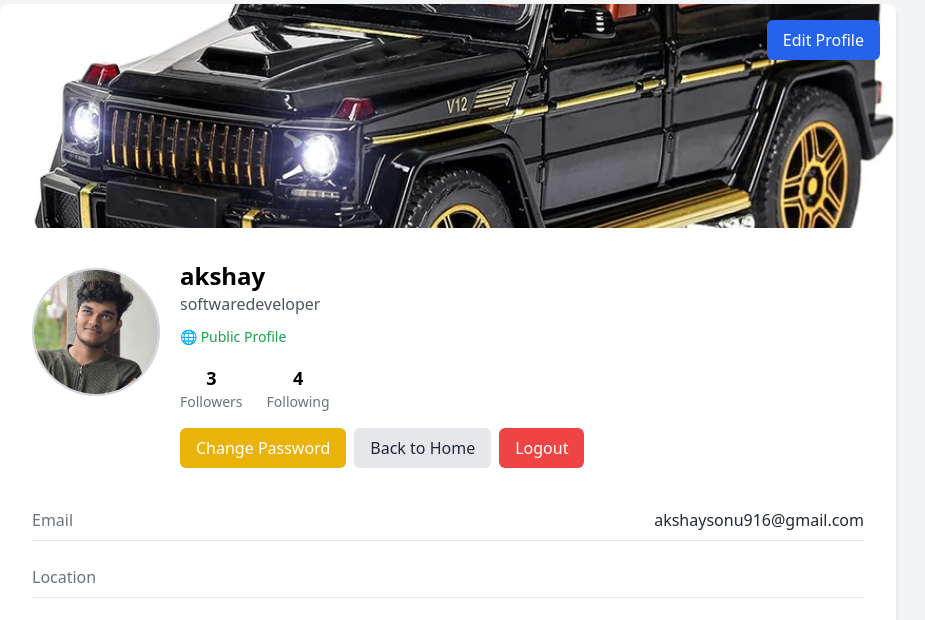
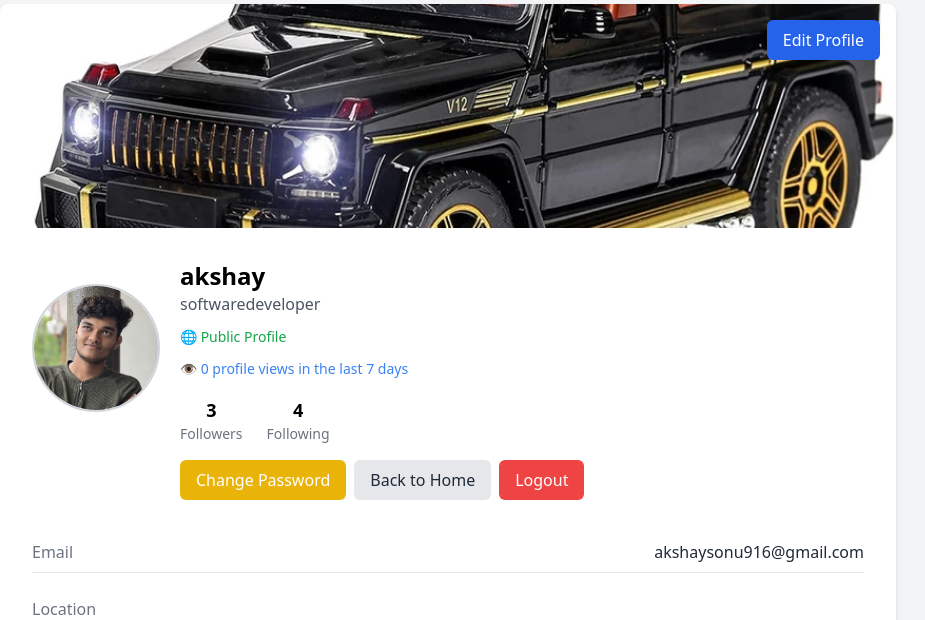
Before and after one commit to Akshaysonu916/Social-Media, a Django app: page /profile/ in a window 1280 px wide. Shown: the part 128-748 px from the top of the page, without its empty margins (192-1117 px from the left). Run offline with Django 5.2, Linux system fonts and the light colour scheme; a user stored in the database is signed in; data comes from the database, SQL or seed files in the repository; both versions use the stored data as it was after the commit; some libraries are stand-ins or nearby versions.

Commit message:
16th commit

```diff
--- a/myapp/models.py
+++ b/myapp/models.py
@@ -162,3 +162,14 @@ class Event(models.Model):
         if self.image and hasattr(self.image, 'url'):
             return self.image.url
         return 'https://via.placeholder.com/400x250?text=Event'
+
+
+
+#profile model
+class ProfileView(models.Model):
+    viewer = models.ForeignKey(User, related_name='viewed_profiles', on_delete=models.CASCADE)
+    viewed_user = models.ForeignKey(User, related_name='profile_views', on_delete=models.CASCADE)
+    timestamp = models.DateTimeField(auto_now_add=True)
+
+    def __str__(self):
+        return f"{self.viewer.username} viewed {self.viewed_user.username}"
--- a/myapp/urls.py
+++ b/myapp/urls.py
@@ -13,7 +13,7 @@ urlpatterns = [
 
     # Home view
     path('', views.home_view, name='home'),
-    path('profile/', views.profile, name='profile'),
+    # path('profile/', views.profile, name='profile'),
     path('notifications/', views.notifications, name='notifications'),
     path('search/', views.search_view, name='search'),
     path('friends/', views.friends_view, name='friends'),
@@ -21,6 +21,12 @@ urlpatterns = [
     path('groups/', views.groups_view, name='groups'),
     path('watch/', views.watch_view, name='watch'),
     path('memories/', views.memories_view, name='memories'),
+
+
+
+    # profile URLs
+    path('profile/', views.profile, name='profile'),
+    path('profile/<str:username>/', views.profile, name='user_profile'),
 
 
 
--- a/myapp/views.py
+++ b/myapp/views.py
@@ -15,6 +15,7 @@ from django.views.decorators.http import require_POST
 from django.core.paginator import Paginator
 import logging
 from django.db.models import Count, IntegerField, ExpressionWrapper, F
+from django.utils.timezone import now
 
 # Create your views here.
 
@@ -100,11 +101,27 @@ def logout_view(request):
 
 
 @login_required
-def profile(request):
-    profile_user = request.user  # Current logged-in user
+def profile(request, username=None):
+    # View either own profile or someone else's
+    if username:
+        profile_user = get_object_or_404(User, username=username)
+    else:
+        profile_user = request.user
 
-    if request.method == 'POST':
-        # Handle profile update
+    # 🔍 Track profile view (avoid self-viewing and duplicate within 24h)
+    if request.user != profile_user:
+        time_threshold = now() - timedelta(hours=24)
+        already_viewed = ProfileView.objects.filter(
+            viewer=request.user,
+            viewed_user=profile_user,
+            timestamp__gte=time_threshold
+        ).exists()
+
+        if not already_viewed:
+            ProfileView.objects.create(viewer=request.user, viewed_user=profile_user)
+
+    # 🧠 Handle profile update (only if own profile)
+    if request.method == 'POST' and request.user == profile_user:
         full_name = request.POST.get('name', '')
         if full_name:
             parts = full_name.strip().split(' ', 1)
@@ -115,33 +132,37 @@ def profile(request):
         profile_user.location = request.POST.get('location', profile_user.location)
         profile_user.bio = request.POST.get('bio', profile_user.bio)
 
-        # ✅ Handle profile picture upload
         if 'profile_picture' in request.FILES:
             profile_user.profile_picture = request.FILES['profile_picture']
 
-        # ✅ Handle cover photo upload
         if 'cover_photo' in request.FILES:
             profile_user.cover_photo = request.FILES['cover_photo']
 
-        # ✅ Handle Public/Private profile toggle
         is_public = request.POST.get('is_public')
         profile_user.is_public = True if is_public == 'on' else False
 
         profile_user.save()
         return redirect('profile')
 
-    # Followers and following count
+    # 📊 Followers and following count
     followers_count = Follow.objects.filter(following=profile_user).count()
     following_count = Follow.objects.filter(follower=profile_user).count()
 
-    # Recent posts (latest 6)
+    # 🖼️ Recent posts
     recent_posts = Post.objects.filter(user=profile_user).order_by('-created_at')[:6]
+
+    # 👀 Recent profile views (last 7 days)
+    recent_views_count = ProfileView.objects.filter(
+        viewed_user=profile_user,
+        timestamp__gte=now() - timedelta(days=7)
+    ).count()
 
     context = {
         'profile_user': profile_user,
         'followers_count': followers_count,
         'following_count': following_count,
         'recent_posts': recent_posts,
+        'recent_views_count': recent_views_count,
     }
 
     return render(request, 'profile.html', context)
--- a/templates/profile.html
+++ b/templates/profile.html
@@ -12,7 +12,10 @@
         {% else %}
             <div class="flex items-center justify-center w-full h-full text-gray-500">No Cover Photo</div>
         {% endif %}
+
+        {% if request.user == profile_user %}
         <button id="edit-profile-btn" class="absolute top-4 right-4 px-4 py-2 bg-blue-600 text-white rounded-md font-medium">Edit Profile</button>
+        {% endif %}
     </div>
 
     <div class="p-8">
@@ -41,6 +44,13 @@
                     {% endif %}
                 </div>
 
+                <!-- 👀 Profile Views (only show to self) -->
+                {% if request.user == profile_user %}
+                <div class="mt-2">
+                    <span class="text-blue-500 text-sm">👁️ {{ recent_views_count }} profile views in the last 7 days</span>
+                </div>
+                {% endif %}
+
                 <!-- Followers & Following -->
                 <div class="flex gap-6 mt-4">
                     <a href="{% url 'follower_list' profile_user.username %}" class="text-center hover:underline">
@@ -53,12 +63,14 @@
                     </a>
                 </div>
 
+                {% if request.user == profile_user %}
                 <!-- Action Buttons -->
                 <div class="mt-4 flex flex-wrap gap-2">
                     <a href="{% url 'change_password' %}" class="px-4 py-2 bg-yellow-500 text-white rounded-md font-medium">Change Password</a>
                     <a href="{% url 'home' %}" class="px-4 py-2 bg-gray-200 text-gray-800 rounded-md font-medium">Back to Home</a>
                     <a href="{% url 'logout' %}" class="px-4 py-2 bg-red-500 text-white rounded-md font-medium">Logout</a>
                 </div>
+                {% endif %}
             </div>
         </div>
 
@@ -82,44 +94,36 @@
             </div>
         </div>
 
-        <!-- Edit Form (hidden by default) -->
+        {% if request.user == profile_user %}
+        <!-- Edit Form (only show to owner) -->
         <div id="edit-form" class="hidden mt-8">
             <h3 class="text-xl font-semibold mb-4">Edit Profile</h3>
             <form method="POST" enctype="multipart/form-data">
                 {% csrf_token %}
-
-                <!-- Cover Photo Upload -->
                 <div class="flex justify-between py-2">
                     <div class="font-medium text-gray-500">Cover Photo</div>
                     <input type="file" name="cover_photo" accept="image/*" class="border rounded p-1">
                 </div>
-
                 <div class="flex justify-between py-2">
                     <div class="font-medium text-gray-500">Profile Picture</div>
                     <input type="file" name="profile_picture" accept="image/*" class="border rounded p-1">
                 </div>
-
                 <div class="flex justify-between py-2">
                     <div class="font-medium text-gray-500">Name</div>
                     <input type="text" name="name" value="{{ profile_user.get_full_name|default:profile_user.username }}" class="border rounded p-1 w-64">
                 </div>
-
                 <div class="flex justify-between py-2">
                     <div class="font-medium text-gray-500">Email</div>
                     <input type="email" name="email" value="{{ profile_user.email }}" class="border rounded p-1 w-64">
                 </div>
-
                 <div class="flex justify-between py-2">
                     <div class="font-medium text-gray-500">Location</div>
                     <input type="text" name="location" value="{{ profile_user.location }}" class="border rounded p-1 w-64">
                 </div>
-
                 <div class="flex justify-between py-2">
                     <div class="font-medium text-gray-500">Bio</div>
                     <textarea name="bio" class="border rounded p-1 w-64 h-24">{{ profile_user.bio }}</textarea>
                 </div>
-
-                <!-- Visibility -->
                 <div class="flex justify-between py-2">
                     <div class="font-medium text-gray-500">Profile Visibility</div>
                     <label class="flex items-center space-x-2">
@@ -127,13 +131,13 @@
                         <span class="text-sm">Public Profile</span>
                     </label>
                 </div>
-
                 <div class="mt-4 flex gap-2">
                     <button type="submit" class="px-4 py-2 bg-blue-600 text-white rounded-md font-medium">Save Changes</button>
                     <button type="button" id="cancel-edit-btn" class="px-4 py-2 bg-gray-200 text-gray-800 rounded-md font-medium">Cancel</button>
                 </div>
             </form>
         </div>
+        {% endif %}
 
         <!-- Recent Posts Section -->
         <div class="mt-10">
@@ -154,10 +158,10 @@
             <p class="text-gray-500">No posts available.</p>
             {% endif %}
         </div>
-
     </div>
 </div>
 
+{% if request.user == profile_user %}
 <script>
     const editBtn = document.getElementById('edit-profile-btn');
     const cancelBtn = document.getElementById('cancel-edit-btn');
@@ -177,4 +181,5 @@
         profileHeader.classList.remove('hidden');
     });
 </script>
+{% endif %}
 {% endblock %}
--- a/templates/users_list.html
+++ b/templates/users_list.html
@@ -28,7 +28,7 @@
                         </div>
                         <div>
                             <h3 class="text-base font-medium text-gray-900">
-                                <a href="{% url 'profile_detail' user.username %}" class="text-blue-600 hover:underline">
+                                <a href="{% url 'user_profile' user.username %}" class="text-blue-600 hover:underline">
                                     {{ user.get_full_name }}
                                 </a>
                             </h3>
```
Also changed, not shown: db.sqlite3, myapp/migrations/0019_profileview.py (added).
